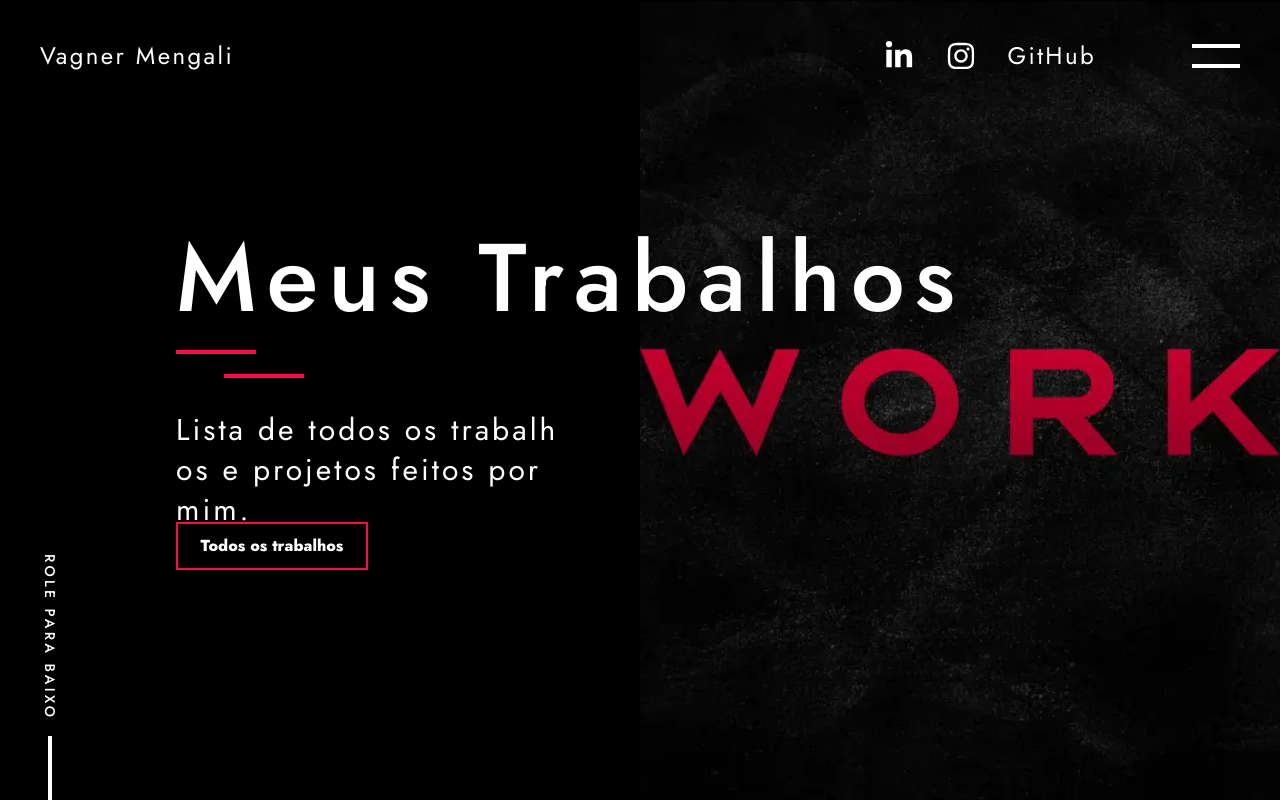
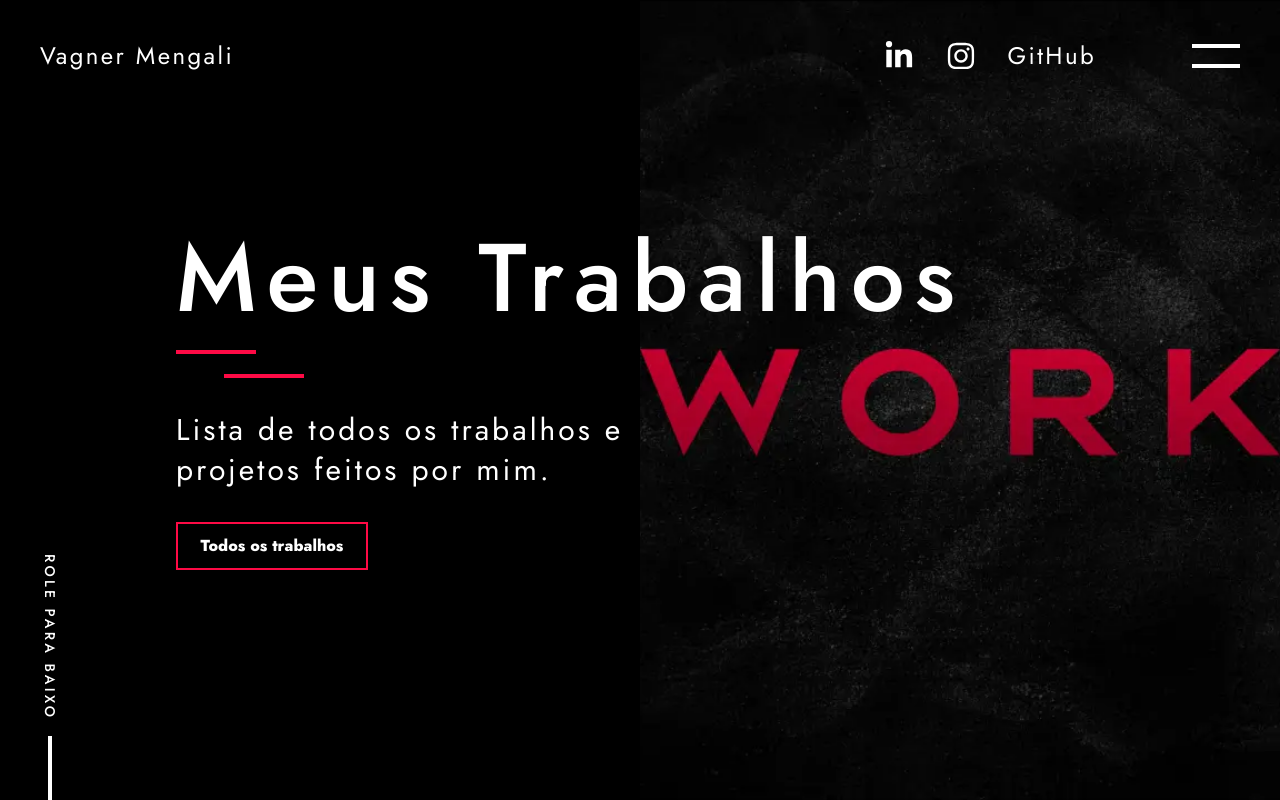
Before and after one commit to vagnermengali/developer-purple-portfolio, a Next.js app: page /work in a window 1280 px wide. Shown: the top 800 px of the page. Built offline with nearby package versions, Linux system fonts and the light colour scheme.

Commit message:
feat: add news logic

```diff
--- a/src/components/Templates/About/index.tsx
+++ b/src/components/Templates/About/index.tsx
@@ -14,7 +14,7 @@ const About = () => {
   return (
     <section className="w-screen h-full bg-gradient2">
       <TemplateRoute
-        image={isMobile ? "/about-mobile.webp" : isTablet ? "/-mobile.webp" : "/about.webp"}
+        image={isMobile ? "/about-mobile.webp" : isTablet ? "/about-mobile.webp" : "/about.webp"}
         title={"Sobre Mim"}
         details={"Eu amo Design, Tecnologia e Histórias."}
         textButton={"Mais sobre mim"}
--- a/src/components/Templates/TemplateRoute/index.tsx
+++ b/src/components/Templates/TemplateRoute/index.tsx
@@ -16,14 +16,14 @@ const TemplateRoute = ({ image, children, title, details, textButton, link }: Te
   return (
     <section className="w-screen h-full flex flex-col bg-gradient2">
       <div className="w-full min-h-dvh flex justify-center items-center relative overflow-hidden bg-brand2 flex-row">
-        <div className="w-1/2 h-full flex justify-center flex-col z-30 absolute sm:flex-col left-5 sm:left-10 lg:left-44 top-1/4 sm:top-auto">
+        <div className="w-3/4 sm:w-1/2 h-full flex justify-center flex-col z-30 absolute sm:flex-col left-5 sm:left-10 lg:left-44 top-1/4 sm:top-auto">
           <AnimatedCharactersDetailsLeft duration={1} animate={true} titleFit={true}>
             <h2 className="text-white leading-none tracking-widest font-medium w-full text-4xl sm:text-6xl lg:text-8xl sm:whitespace-nowrap">{title}</h2>
           </AnimatedCharactersDetailsLeft>
           <Bars animate/>
           <AnimatedCharactersDetailsLeft duration={1.1} animate>
-            <div className="w-full min-w-48 mb-1 h-12 lg:mb-8 lg:h-20 lg:w-full lg:min-w-full lg:pr-60">
-              <h3 className="w-full text-white text-sm leading-4 sm:text-xl sm:leading-5 lg:text-3xl lg:leading-10 tracking-widest break-all whitespace-normal">{details}</h3>
+            <div className="w-52 h-min mb-3 sm:w-72 sm:mb-5 lg:mb-8 lg:w-full lg:max-w-md">
+              <h3 className="w-full text-white text-sm leading-4 sm:text-xl sm:leading-5 lg:text-3xl lg:leading-10 tracking-widest whitespace-normal">{details}</h3>
             </div>
           </AnimatedCharactersDetailsLeft>
           <AnimatedTextButton duration={1.2} width="calc(100vw - 1.25rem)" animate>
--- a/src/components/Templates/TemplateSlideVertical/PresetScroll/index.tsx
+++ b/src/components/Templates/TemplateSlideVertical/PresetScroll/index.tsx
@@ -60,7 +60,7 @@ const TemplateSlideVertical = ({
               </AnimatedCharactersDetailsLeft>
               <Bars />
               <AnimatedCharactersDetailsLeft duration={1.1}>
-                <h3 className="whitespace-normal break-all tracking-widest leading-normal text-white font-light text-sm sm:text-xl lg:text-3xl"> {details} </h3>
+                <h3 className="whitespace-normal tracking-widest leading-normal text-white font-light text-sm sm:text-xl lg:text-3xl"> {details} </h3>
               </AnimatedCharactersDetailsLeft>
             </div>
             <div className="w-full sm:w-3/4 h-full flex relative">
@@ -127,7 +127,7 @@ const TemplateSlideVertical = ({
               </Link>
               <AnimatedCharactersNumber>
                 <Link href={`${section}`}
-                  className={`${cursor ? `cursor-pointer` : `cursor-default`} ${abril.className} hidden sm:block sm:text-7xl lg:text-9xl break-all h-fit whitespace-normal leading-tight`}
+                  className={`${cursor ? `cursor-pointer` : `cursor-default`} ${abril.className} hidden sm:block sm:text-7xl lg:text-9xl h-fit whitespace-normal leading-tight`}
                 >
                   {number}
                 </Link>
@@ -144,7 +144,7 @@ const TemplateSlideVertical = ({
               <Bars />
               <AnimatedCharactersDetailsLeft duration={1.1}>
                 <div className="w-full max-w-72 sm:w-1/2 h-min sm:h-20 pr-24 sm:pr-0 mb-3 sm:mb-2 lg:mb-8 lg:w-3/5 lg:pr-0 lg:h-min lg:max-w-md">
-                  <h3 className="whitespace-normal break-all tracking-widest leading-normal text-white font-light text-sm sm:text-xl lg:text-3xl"> {details} </h3>
+                  <h3 className="whitespace-normal tracking-widest leading-normal text-white font-light text-sm sm:text-xl lg:text-3xl"> {details} </h3>
                 </div>
               </AnimatedCharactersDetailsLeft>
 
@@ -182,7 +182,7 @@ const TemplateSlideVertical = ({
               </Link>
               <AnimatedCharactersNumber>
                 <Link href={`${section}`}
-                  className={`${cursor ? `cursor-pointer` : `cursor-default`} ${abril.className} hidden sm:block sm:text-7xl lg:text-9xl break-all h-fit whitespace-normal leading-tight`}
+                  className={`${cursor ? `cursor-pointer` : `cursor-default`} ${abril.className} hidden sm:block sm:text-7xl lg:text-9xl h-fit whitespace-normal leading-tight`}
                 >
                   {number}
                 </Link>
```
